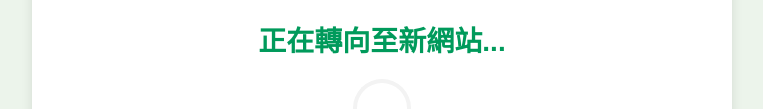
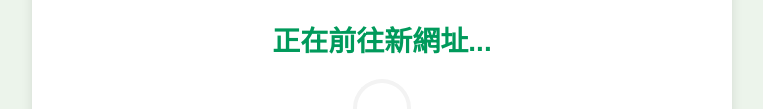
Before and after one commit to Ringo-sk/.github.io, a plain HTML site: page index.html in a window 1280 px wide. Shown: the part 397-506 px from the top of the page, without its empty margins (258-1021 px from the left). Drawn offline with Linux system fonts and the light colour scheme.

Commit message:
Update index.html

```diff
--- a/index.html
+++ b/index.html
@@ -68,7 +68,7 @@
 <body>
   <div class="container">
     <img src="https://shoplineimg.com/61aee0defaf6dc003221bdfe/68340a3abe896b000e08607c/450x.webp?source_format=png">
-    <h1>正在轉向至新網站...</h1>
+    <h1>正在前往新網址...</h1>
     <div class="spinner"></div>
     <p>若您的瀏覽器未能自動跳轉，請點擊以下連結：</p>
     <a href="https://www.formosa-premium.com.tw/" class="link">前往台塑嚴選|台塑蔬菜購物網</a>
```
